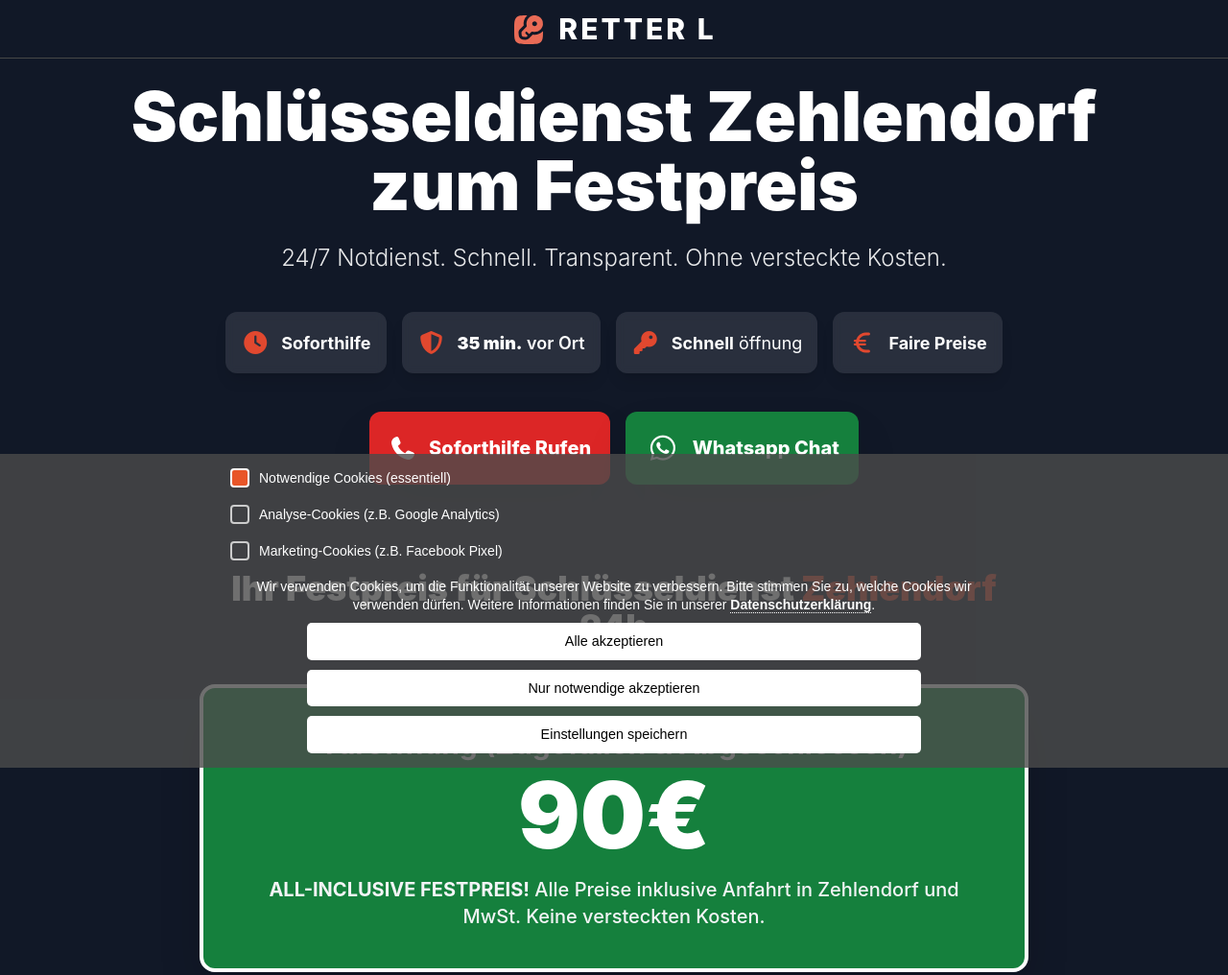
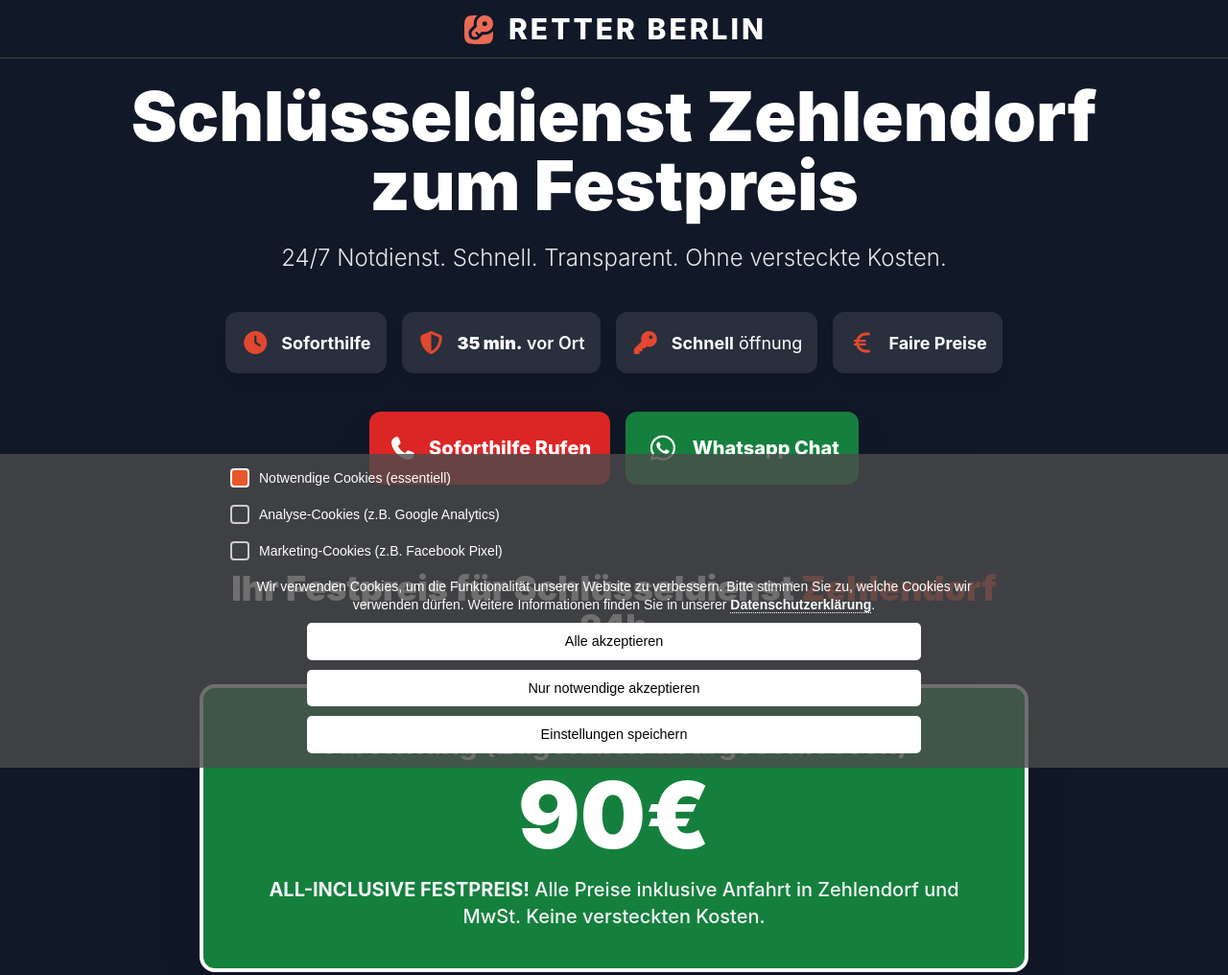
Before and after one commit to Fausting777/rettenHTML, a plain HTML site: page schlusseldienst-zelendorf.html in a window 1280 px wide. Shown: the top 1016 px of the page at 96% size. Drawn offline with Linux system fonts and the light colour scheme.

Commit message:
Update author and branding references in HTML

```diff
--- a/schlusseldienst-zelendorf.html
+++ b/schlusseldienst-zelendorf.html
@@ -25,7 +25,7 @@
     <title>Schlüsseldienst  24/7 » Tür öffnen Service ohne Abzocke!</title>
     <meta name="description" content="Ihr Schlüsseldienst für Zehlendorf. 24h Notdienst mit transparentem Festpreis ohne versteckte Kosten. Schnell vor Ort!">
     <meta name="keywords" content="">
-    <meta name="author" content="Retter L Schlüsseldienst">
+    <meta name="author" content="RETTER BERLIN Schlüsseldienst">
     <meta name="robots" content="index, follow, max-snippet:-1, max-video-preview:-1, max-image-preview:large">
     <!-- Open Graph Meta Tags -->
     <meta property="og:locale" content="de_DE">
@@ -33,7 +33,7 @@
     <meta property="og:title" content="Schlüsseldienst Zehlendorf 24/7 » Tür öffnen Service ohne Abzocke!">
     <meta property="og:description" content="Ihr Schlüsseldienst für Zehlendorf und Umkreise. 24h Notdienst mit transparentem Festpreis ohne versteckte Kosten. Schnell vor Ort!">
     <meta property="og:url" content="schlusseldienst-alzey.html">
-    <meta property="og:site_name" content="Retter L Schlüsseldienst">
+    <meta property="og:site_name" content="RETTER BERLIN Schlüsseldienst">
     <meta property="og:image" content="themes/pkurg-eterna/assets/img/siteimg/schlusseldienst-alzey-turoffnung-ohne-shaden.html">
 
 <meta name="robots" content="index, follow"/>
@@ -94,7 +94,7 @@ input:where([type='submit']) {-webkit-appearance:button;background-color:transpa
                 <span class="key-icon text-red-500 mr-2 logoraz ">
                     <img src="themes/pkurg-eterna/assets/img/siteimg/logo.svg" alt="logo Retter L Schlüsseldienst">
                 </span>
-                <span class="text-3xl font-extrabold uppercase tracking-widest text-white">Retter L</span>
+                <span class="text-3xl font-extrabold uppercase tracking-widest text-white">RETTER BERLIN</span>
             </div>
 
             </a>
@@ -300,7 +300,7 @@ input:where([type='submit']) {-webkit-appearance:button;background-color:transpa
 <section id="car-opening-comments" class="py-12 sm:py-16 bg-white">
     <div class="container mx-auto px-4 max-w-6xl">
         <h2 class="text-3xl font-extrabold text-center mb-3 accent-color">Echte Kundenstimmen</h2>
-        <p class="text-center mb-6 text-gray-600 text-1">Beispiele für Bewertungen über Retter L Schlüsseldienst in Zehlendorf</p>
+        <p class="text-center mb-6 text-gray-600 text-1">Beispiele für Bewertungen über RETTER BERLIN Schlüsseldienst in Zehlendorf</p>
         <!-- Отзывы: Складываются в одну колонку на мобильном, отличный дизайн -->
         <div class="grid md:grid-cols-1 lg:grid-cols-3 gap-6 sm:gap-8">
             <!-- Review 1 -->
@@ -419,7 +419,7 @@ input:where([type='submit']) {-webkit-appearance:button;background-color:transpa
 <!-- FOOTER -->
     <footer class="bg-gray-800 text-gray-400 py-6">
         <div class="container mx-auto px-4 text-center text-sm">
-            <p>&copy; 2025 Ihr Meister-Schlüsseldienst RETTER L. Alle Rechte vorbehalten. | Festpreis-Garantie gilt für zugezogene Türen in den üblichen Geschäftszeiten.</p>
+            <p>&copy; 2025 Ihr Meister-Schlüsseldienst RETTER BERLIN Alle Rechte vorbehalten. | Festpreis-Garantie gilt für zugezogene Türen in den üblichen Geschäftszeiten.</p>
             <p class="mt-2">
                 <a href="impressum.html" class="hover:text-white transition duration-200">Impressum</a> |
                 <a href="datenschutz.html" class="hover:text-white transition duration-200">Datenschutz</a> |
```
